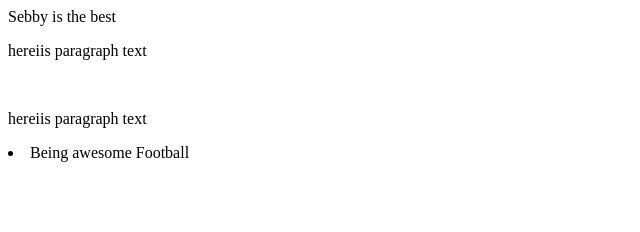
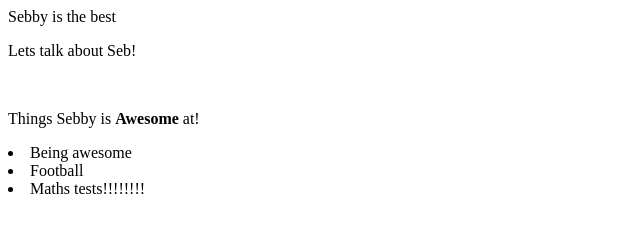
Before and after one commit to sebbycoulson/Sebbyweb, a plain HTML site: page index.html in a window 1280 px wide. Shown: the whole page, without its empty margins (0-640 px from the left). Drawn offline with Linux system fonts and the light colour scheme.

Commit message:
Update index.html

```diff
--- a/index.html
+++ b/index.html
@@ -3,13 +3,13 @@
 <html>
 <body>
 <head>Sebby is the best </head>
-  <p>hereiis paragraph text</p>
+  <p>Lets talk about Seb!</p>
   <br/>
-  <p>hereiis paragraph text</p>
-<li>
-  Being awesome
-  Football
-</li>
+  <p>Things Sebby is <strong>Awesome</strong> at!</p>
+<li>Being awesome</li>
+<li>Football</li>
+<li>Maths tests!!!!!!!!</li>
+
 
 
 
```
